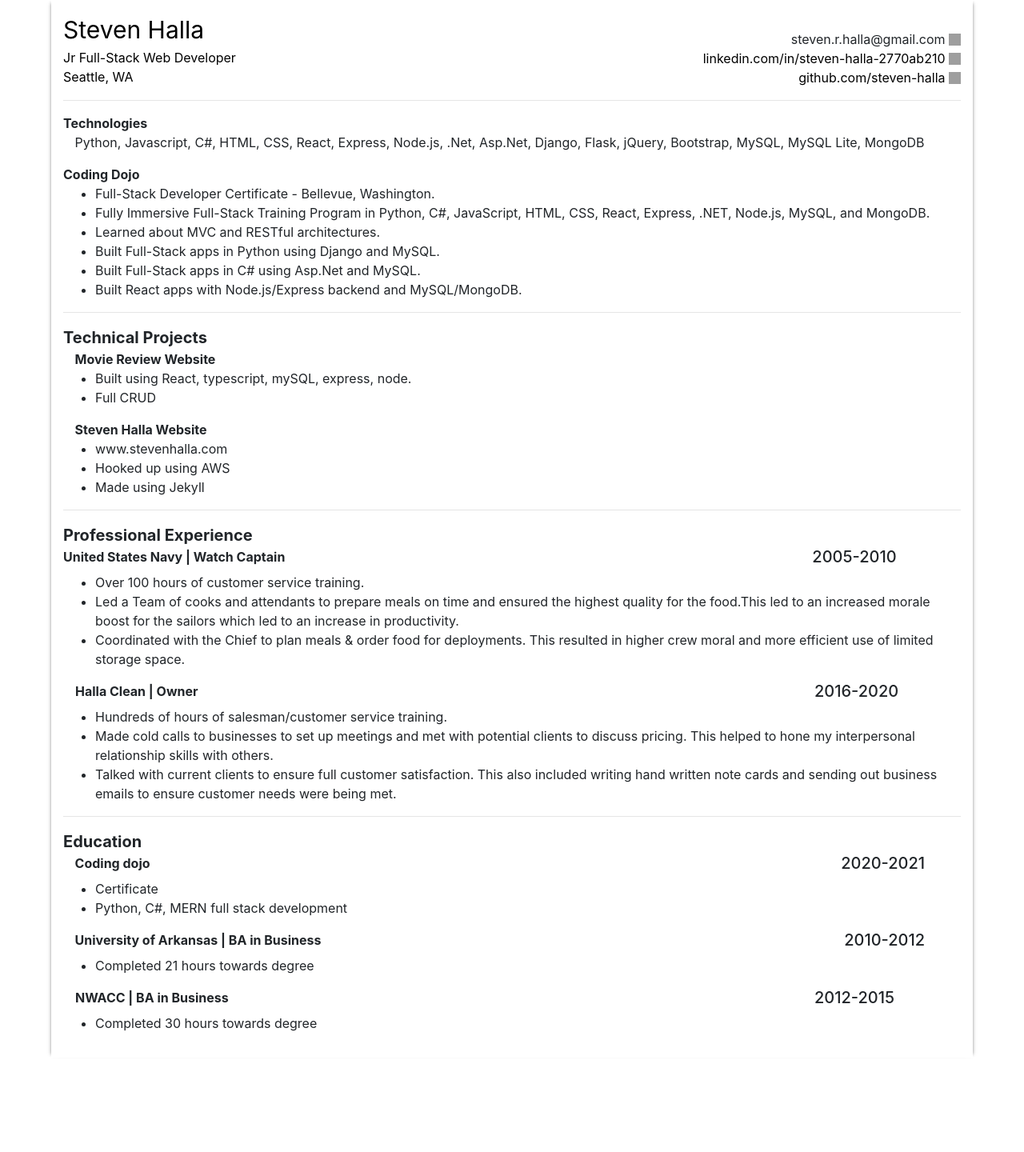
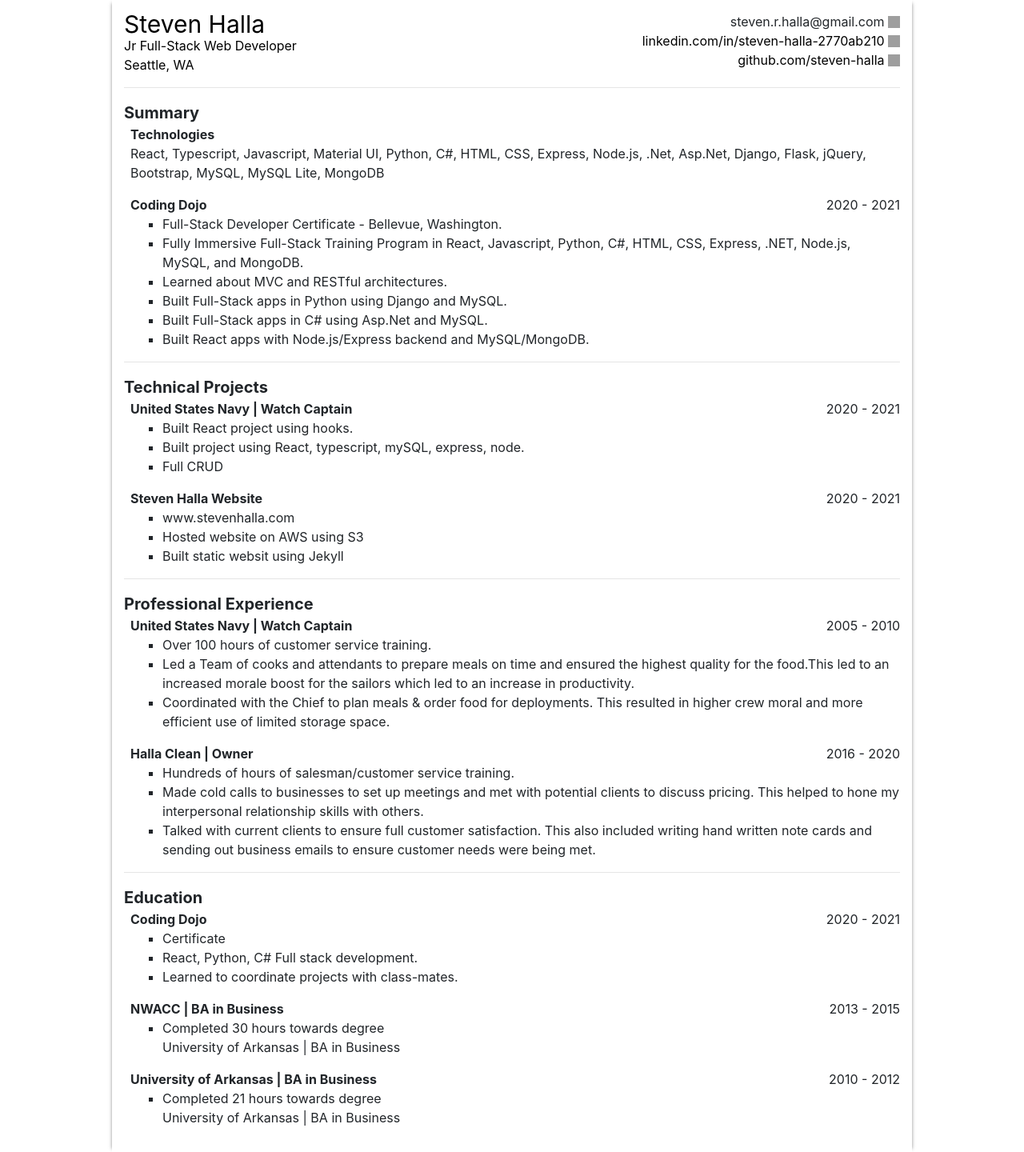
Before and after one commit to steven-halla/stevehalla.com, a Jekyll site: the page built from resume.html, in a window 1280 px wide. Shown: the whole page at 80% size. Built offline with Jekyll 4.4.1, drawn with Linux system fonts in a browser that asks for light colours; nearby versions of some CDN libraries; before the commit the page ends 1322 px from its top, so only the background shows below that; grey boxes are pictures that could not be loaded.

Commit message:
"need to do one final look through"

```diff
--- a/resume.css
+++ b/resume.css
@@ -1,3 +1,7 @@
+* {
+    -webkit-box-sizing: border-box;
+}
+
 body {
     display: flex;
     flex-flow: row nowrap;
@@ -5,7 +9,7 @@ body {
     background-color: #fff;
 }
 .content {
-    width: 90%;
+    max-width: 1000px;
     background-color: #fff;
     box-shadow: 4px 0 4px -4px rgba(25, 25, 26, 0.5), -4px 0 4px -4px rgba(25, 25, 26, 0.5);
     padding: 15px;
@@ -19,6 +23,8 @@ a:visited {
 }
 
 .top-header {
+    display: -webkit-box;
+    display: -webkit-flex;
     display: flex;
     flex-flow: row nowrap;
     justify-content: space-between;
@@ -28,17 +34,21 @@ a:visited {
     display: flex;
     flex-flow: column nowrap;
     justify-content: flex-start;
+    -webkit-box-flex: 1;
+    -webkit-flex: 1;
 }
 
 .top-header .right-column {
     display: flex;
     flex-flow: column nowrap;
     justify-content: flex-start;
-    margin-top: 22px;
+    -webkit-box-flex: 1;
+    -webkit-flex: 1;
 }
 
 .top-header .left-column .full-name {
     font-size: 30px;
+    line-height: 30px;
     color: black;
 }
 
@@ -57,108 +67,56 @@ a:visited {
     text-align: right;
 }
 
-.social-icon {
+.top-header .right-column .social-icon {
     width: 15px;
     height: 15px;
     margin-bottom: 2px;
 }
 
 
-.techskills{
-    font-weight: bold;
+.experience {
+    font-size: 16px;
 }
 
-.skilllist{
-    margin-left: 1.3%;
-}
-
-.codingdojo-skills{
-    font-weight: bold;
-}
-
-.technical-projects-title{
+.experience .name {
     font-weight: bold;
     font-size: 20px;
 }
 
-.website-title{
-    font-weight: bold;
-    margin-left: 1.3%;
+.experience .description {
+    margin-left: 8px;
+    margin-bottom: 15px;
 }
 
-.professional-experience-title{
-    font-weight: bold;
-    font-size: 20px;
-
+.experience .experience-activity {
+    margin-left: 8px;
 }
 
-.movie-review-title{
-    font-weight: bold;
-    margin-left: 1.3%;
-
-}
-
-.navy-title{
-    font-weight: bold;
-}
-
-.watch-captain-title{
-    font-weight: bold;
-}
-
-.halla-clean-title{
-    font-weight: bold;
-    margin-left: 1.3%;
-
-}
-
-.owner-title{
-    font-weight: bold;
-}
-
-.place-and-date-row {
+.experience .experience-activity .activity-title-and-date {
     display: flex;
     flex-flow: row nowrap;
     justify-content: space-between;
 }
 
+.experience .experience-activity .activity-title-and-date .activity-title {
+    font-weight: bold;
+}
 
-.place-and-date-row .place {
+.experience .experience-activity .activity-title-and-date .activity-date {
+    justify-content: flex-end;
 
 }
 
-.place-and-date-row .date {
-    margin-right: 4%;
+.experience .experience-activity .technology-list {
+    margin-bottom: 16px;
 }
 
-.coding-dojo-title{
-    font-weight: bold;
-    margin-left: 1.3%;
+.experience .experience-activity .activity-description-list {
+    display: flex;
+    flex-flow: column nowrap;
+    list-style-type: square;
 }
 
-.education-coding-dojo{
-    font-weight: bold;
-}
-
-.uoa-title{
-    font-weight: bold;
-    margin-left: 1.3%;
+.experience .experience-activity .activity-description-list .activity-description-item {
 
 }
-
-.ba-title{
-    font-weight: bold;
-}
-
-.nwacc-title{
-    font-weight: bold;
-    margin-left: 1.3%;
-
-}
-
-
-.red-tag {
-    display: inline-flex;
-    border-radius: 10px;
-    padding: 10px;
-}
--- a/resume.html
+++ b/resume.html
@@ -76,213 +72,229 @@ permalink: /resume/
 
     <hr/>
 
-    <div>
-
-        <div class="techskills">Technologies</div>
-
-        <div class="skilllist"><p>Python, Javascript, C#, HTML, CSS, React, Express, Node.js, .Net, Asp.Net, Django,
-            Flask, jQuery, Bootstrap, MySQL, MySQL Lite, MongoDB</p></div>
-
+    <div class="experience">
+        <div class="name">
+            Summary
+        </div>
+        <div class="experience-activity">
+            <div class="activity-title-and-date">
+                <div class="activity-title">
+                    Technologies
+                </div>
+            </div>
+            <div class="technology-list">
+                React, Typescript, Javascript, Material UI, Python, C#, HTML, CSS, Express, Node.js, .Net, Asp.Net,
+                Django, Flask, jQuery, Bootstrap, MySQL, MySQL Lite, MongoDB
+            </div>
         </div>
 
-
-    <div>
-        <div class="codingdojo-skills">Coding Dojo</div>
-        <ul>
-            <li>Full-Stack Developer Certificate - Bellevue, Washington.</li>
-            <li>Fully Immersive Full-Stack Training Program in Python, C#, JavaScript, HTML, CSS, React, Express, .NET,
-                Node.js, MySQL, and MongoDB.
+        <div class="experience-activity">
+            <div class="activity-title-and-date">
+                <div class="activity-title">
+                    Coding Dojo
+                </div>
+                <div class="activity-date">
+                    2020 - 2021
+                </div>
+            </div>
+            <ul class="activity-description-list">
+                <li class="activity-description-item">
+                    Full-Stack Developer Certificate - Bellevue, Washington.
                 </li>
-            <li>Learned about MVC and RESTful architectures.</li>
-            <li>Built Full-Stack apps in Python using Django and MySQL.</li>
-            <li>Built Full-Stack apps in C# using Asp.Net and MySQL.</li>
-            <li>Built React apps with Node.js/Express backend and MySQL/MongoDB.</li>
+                <li class="activity-description-item">
+                    Fully Immersive Full-Stack Training Program in React, Javascript, Python, C#, HTML, CSS, Express,
+                    .NET, Node.js, MySQL, and MongoDB.
+                </li>
+                <li class="activity-description-item">
+                    Learned about MVC and RESTful architectures.
+                </li>
+                <li class="activity-description-item">
+                    Built Full-Stack apps in Python using Django and MySQL.
+                </li>
+                <li class="activity-description-item">
+                    Built Full-Stack apps in C# using Asp.Net and MySQL.
+                </li>
+                <li class="activity-description-item">
+                    Built React apps with Node.js/Express backend and MySQL/MongoDB.
+                </li>
             </ul>
         </div>
-
-    <div>
-        <hr/>
-
-        <div class="technical-projects-title">Technical Projects</div>
-
-        <div class="movie-review-title">Movie Review Website</div>
-
-        <div>
-            <ul>
-                <li>Built using React, typescript, mySQL, express, node.</li>
-                <li>Full CRUD</li>
-
-            </ul>
-        </div>
-
-        <div>
-
-            <div class="website-title">Steven Halla Website</div>
-
-            <div>
-                <ul>
-                    <li>www.stevenhalla.com</li>
-                    <li>Hooked up using AWS</li>
-                    <li>Made using Jekyll</li>
-                </ul>
-            </div>
-
-        </div>
-
     </div>
 
     <hr/>
 
-    <div>
-
-        <div class="professional-experience-title">Professional Experience</div>
-
-        <div>
-
-            <div class="row">
-
-                <div class="col navy-title">United States Navy | Watch Captain</div>
-
-                <div class="col"><h5 style="margin-left: 66%;">2005-2010</h5></div>
-
+    <div class="experience">
+        <div class="name">
+            Technical Projects
         </div>
 
-
-            <div>
-                <ul>
-                    <li>Over 100 hours of customer service training.</li>
-
-                    <li>Led a Team of cooks and attendants to prepare meals on time and ensured the highest quality for
-                        the food.This led to an increased morale boost for the sailors which led to an
-                        increase in productivity.
+        <div class="experience-activity">
+            <div class="activity-title-and-date">
+                <div class="activity-title">
+                    United States Navy | Watch Captain
+                </div>
+                <div class="activity-date">
+                    2020 - 2021
+                </div>
+            </div>
+            <ul class="activity-description-list">
+                <li class="activity-description-item">
+                    Built React project using hooks.
                 </li>
-                    <li>Coordinated with the Chief to plan meals & order food for deployments. This resulted in higher
-                        crew moral and more efficient use of limited storage space.
-
+                <li class="activity-description-item">
+                    Built project using React, typescript, mySQL, express, node.
+                </li>
+                <li class="activity-description-item">
+                    Full CRUD
+                </li>
             </ul>
         </div>
 
-            <!--                <div class="row">-->
-
-            <!--                    <div class="col"><h4  >Jack Of The Dust</h4></div>-->
-
-
-            <!--                </div>-->
-
-            <!--                <div>-->
-            <!--                    <ul>-->
-            <!--                        <li>Coordinated with my Chief to plan meals & order food for deployments. This resulted in higher crew moral and more efficient use of limited storage space.-->
-            <!--                        </li>-->
-            <!--                        <li>Performed quality checks on food before they were allowed on ship which resulted in reduced waste.</li>-->
-            <!--                        <li>Ensured that storage temp logs were kept and updated daily which prevented shutdowns of fridge/freezer units.</li>-->
-            <!--                    </ul>-->
-            <!--                </div>-->
-
-            <div class="row">
-
-                <div class="col halla-clean-title">Halla Clean | Owner</div>
-
-                <div class="col"><h5 style="margin-left: 66%;">2016-2020</h5></div>
-
+        <div class="experience-activity">
+            <div class="activity-title-and-date">
+                <div class="activity-title">
+                    Steven Halla Website
                 </div>
-
-
-            <div>
-                <ul>
-                    <li>Hundreds of hours of salesman/customer service training.</li>
-                    <li>Made cold calls to businesses to set up meetings and met with potential clients to discuss
-                        pricing. This helped to hone my
-                        interpersonal relationship skills with others.
+                <div class="activity-date">
+                    2020 - 2021
+                </div>
+            </div>
+            <ul class="activity-description-list">
+                <li class="activity-description-item">
+                    www.stevenhalla.com
                 </li>
-                    <li>Talked with current clients to ensure full customer satisfaction. This also included writing
-                        hand written note cards and sending
-                        out business emails to ensure customer needs were being met.
+                <li class="activity-description-item">
+                    Hosted website on AWS using S3
                 </li>
-
+                <li class="activity-description-item">
+                    Built static websit using Jekyll
+                </li>
             </ul>
         </div>
-
-        </div>
-
     </div>
 
     <hr/>
 
-    <div class="professional-experience-title">Education</div>
-
-
-    <div>
-
-        <div class="place-and-date-row">
-
-            <div class="place coding-dojo-title">
-                <div>Coding dojo</div>
+    <div class="experience">
+        <div class="name">
+            Professional Experience
         </div>
 
-            <div class="date"><h5>2020-2021</h5></div>
-
+        <div class="experience-activity">
+            <div class="activity-title-and-date">
+                <div class="activity-title">
+                    United States Navy | Watch Captain
                 </div>
-
-
-        <div>
-            <ul>
-                <li>Certificate</li>
-                <li>Python, C#, MERN full stack development</li>
+                <div class="activity-date">
+                    2005 - 2010
+                </div>
+            </div>
+            <ul class="activity-description-list">
+                <li class="activity-description-item">
+                    Over 100 hours of customer service training.
+                </li>
+                <li class="activity-description-item">
+                    Led a Team of cooks and attendants to prepare meals on time and ensured the highest quality for the
+                    food.This led to an increased morale boost for the sailors which led to an increase in productivity.
+                </li>
+                <li class="activity-description-item">
+                    Coordinated with the Chief to plan meals & order food for deployments. This resulted in higher crew
+                    moral and more efficient use of limited storage space.
+                </li>
             </ul>
         </div>
 
-        <div class="place-and-date-row">
-
-            <div class="place uoa-title">
-                <div>University of Arkansas | BA in Business</div>
+        <div class="experience-activity">
+            <div class="activity-title-and-date">
+                <div class="activity-title">
+                    Halla Clean | Owner
+                </div>
+                <div class="activity-date">
+                    2016 - 2020
+                </div>
+            </div>
+            <ul class="activity-description-list">
+                <li class="activity-description-item">
+                    Hundreds of hours of salesman/customer service training.
+                </li>
+                <li class="activity-description-item">
+                    Made cold calls to businesses to set up meetings and met with potential clients to discuss pricing.
+                    This helped to hone my interpersonal relationship skills with others.
+                </li>
+                <li class="activity-description-item">
+                    Talked with current clients to ensure full customer satisfaction. This also included writing hand
+                    written note cards and sending out business emails to ensure customer needs were being met.
+                </li>
+            </ul>
+        </div>
     </div>
 
-            <div class="date"><h5>2010-2012</h5></div>
+    <hr/>
 
+    <div class="experience">
+        <div class="name">
+            Education
         </div>
 
-
-        <div>
-            <ul>
-                <li>Completed 21 hours towards degree</li>
+        <div class="experience-activity">
+            <div class="activity-title-and-date">
+                <div class="activity-title">
+                    Coding Dojo
+                </div>
+                <div class="activity-date">
+                    2020 - 2021
+                </div>
+            </div>
+            <ul class="activity-description-list">
+                <li class="activity-description-item">
+                    Certificate
+                </li>
+                <li class="activity-description-item">
+                    React, Python, C# Full stack development.
+                </li>
+                <li class="activity-description-item">
+                    Learned to coordinate projects with class-mates.
+                </li>
             </ul>
         </div>
 
-        <div class="row">
-
-            <div class="col nwacc-title">NWACC | BA in Business</div>
-
-            <div class="col"><h5 style="margin-left: 66%;">2012-2015</h5></div>
-
+        <div class="experience-activity">
+            <div class="activity-title-and-date">
+                <div class="activity-title">
+                    NWACC | BA in Business
+                </div>
+                <div class="activity-date">
+                    2013 - 2015
+                </div>
             </div>
 
+            <ul class="activity-description-list">
+                <li class="activity-description-item">
+                    Completed 30 hours towards degree
+                </li>
+                <div class="activity-title">
+                    University of Arkansas | BA in Business
+                </div>
+            </ul>
 
-        <div>
-            <ul>
-                <li>Completed 30 hours towards degree</li>
+            <div class="activity-title-and-date">
+                <div class="activity-title">
+                    University of Arkansas | BA in Business
+                </div>
+                <div class="activity-date">
+                    2010 - 2012
+                </div>
+            </div>
+
+            <ul class="activity-description-list">
+                <li class="activity-description-item">
+                    Completed 21 hours towards degree
+                </li>
+                <div class="activity-title">
+                    University of Arkansas | BA in Business
+                </div>
             </ul>
         </div>
-
-
-        <!--                <div class="row">-->
-
-        <!--                    <div class="col"><h4  >Casper Community College</h4></div>-->
-
-        <!--                    <div class="col"><h5 style="margin-left: 66%;">2002-2004</h5></div>-->
-        <!--                    -->
-        <!--                </div>-->
-
-        <!--                <div><h5 >BA in Theater</h5></div>-->
-
-        <!--                <div>-->
-        <!--                    <ul>-->
-        <!--                        <li>Completed 36 hours toward degree</li>-->
-        <!--                    </ul>-->
-        <!--                </div>-->
-        <!--                -->
-        <!--            </div>-->
-
     </div>
-    <!-- end div.content -->
 </body>
 </html>
```
Also changed, not shown: other parts of resume.html (+9 -13 lines). Lines whose indentation alone changed are shown as unchanged.
